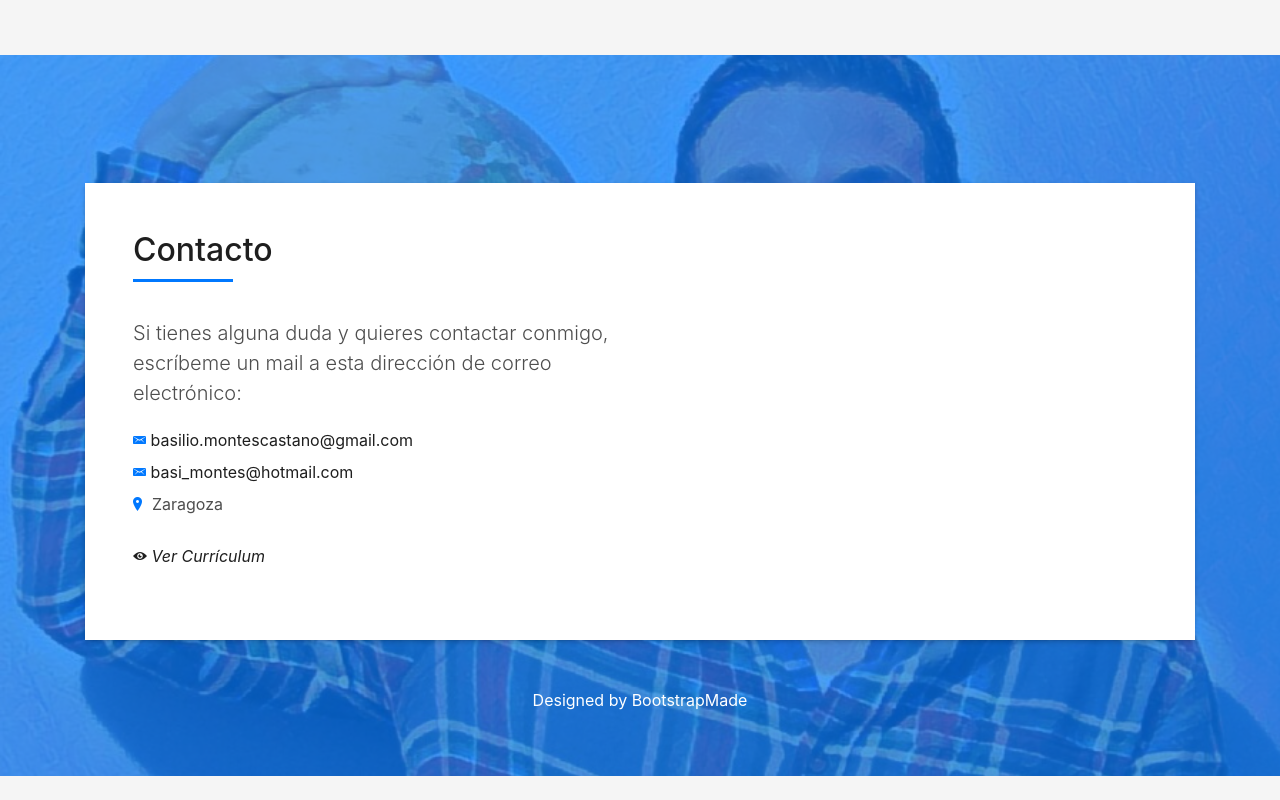
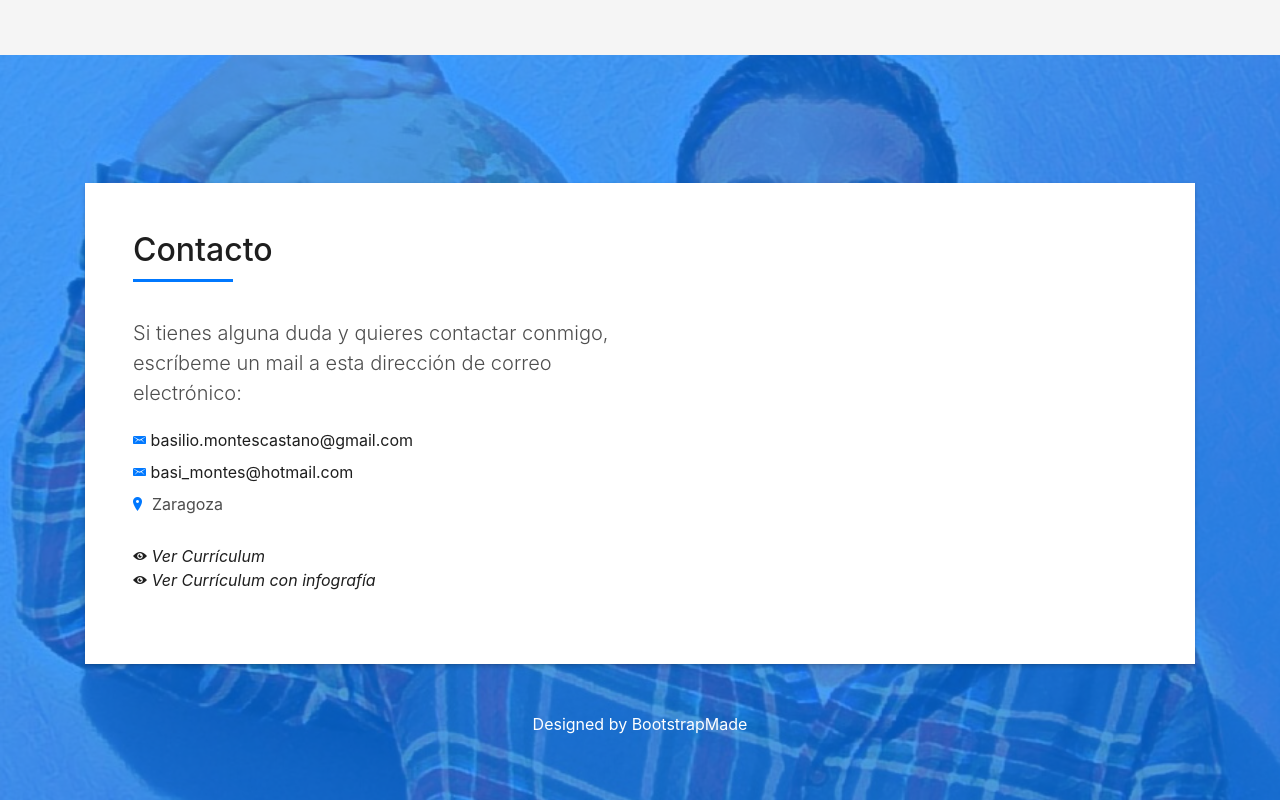
Before and after one commit to BasiMontes/personal_site, a plain HTML site: page index.html in a window 1280 px wide. Shown: the part 1407-2207 px from the top of the page. Before the commit the page ends 2183 px from the top, so only its background shows below. Drawn offline with Linux system fonts and the light colour scheme; files whose address does not match are found by name.

Commit message:
Update index.html

```diff
--- a/index.html
+++ b/index.html
@@ -131,6 +131,12 @@
                       <i class="ion-eye">
                           Ver Currículum
                       </i>
+                    <br>
+                    </a>
+                    <a href="img/cvBasi_infografia.pdf" target="_blank">
+                      <i class="ion-eye">
+                          Ver Currículum con infografía
+                      </i>
                     </a>
                   </div>
                 </div>
```
